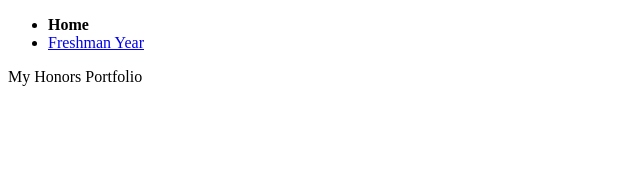
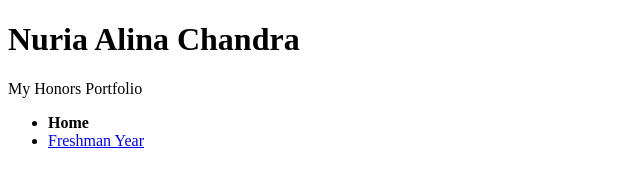
Before and after one commit to nuriachandra/nuriachandra.github.io, a plain HTML site: page index.html in a window 1280 px wide. Shown: the whole page, without its empty margins (0-640 px from the left). Drawn offline with Linux system fonts and the light colour scheme.

Commit message:
Adding headers =

```diff
--- a/index.html
+++ b/index.html
@@ -1,16 +1,14 @@
 <!DOCTYPE html>
 <html>
-	<head>
-		<title> Nuria Alina Chandra </title>
-	</head>
+
 	<body>
-		<nav class="topnav">
+		<h1>Nuria Alina Chandra</h1>
+		<p>My Honors Portfolio</p>
+		<nav>
   			<ul>
     				<li><strong>Home</strong></li>
     				<li><a href="Year1.html">Freshman Year</a></li>
   			</ul>
 		</nav>
-
-		<p>My Honors Portfolio</p>
 	</body>
 </html>
```
Also changed, not shown: Year1.html (+1 -3 lines).
